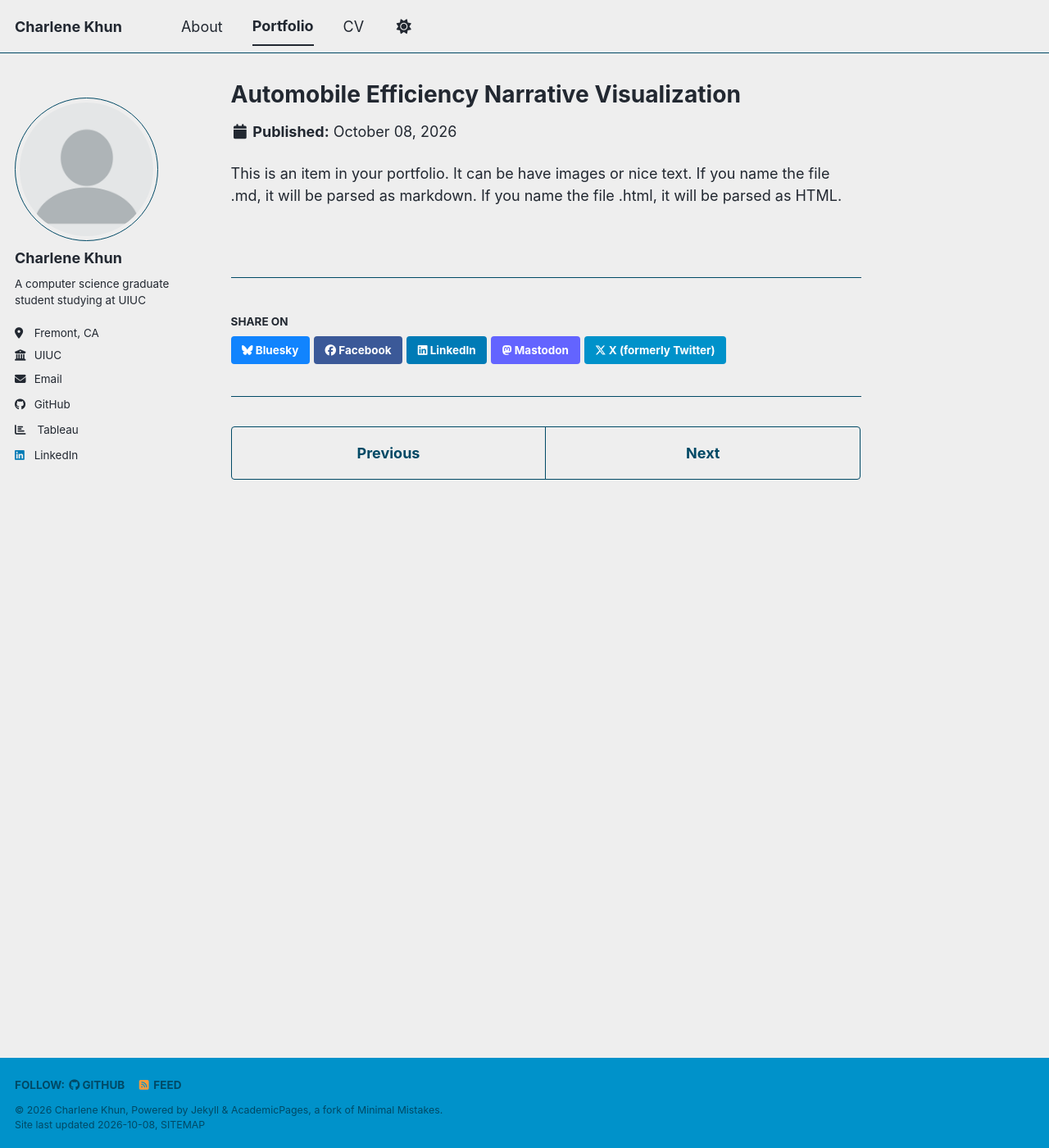
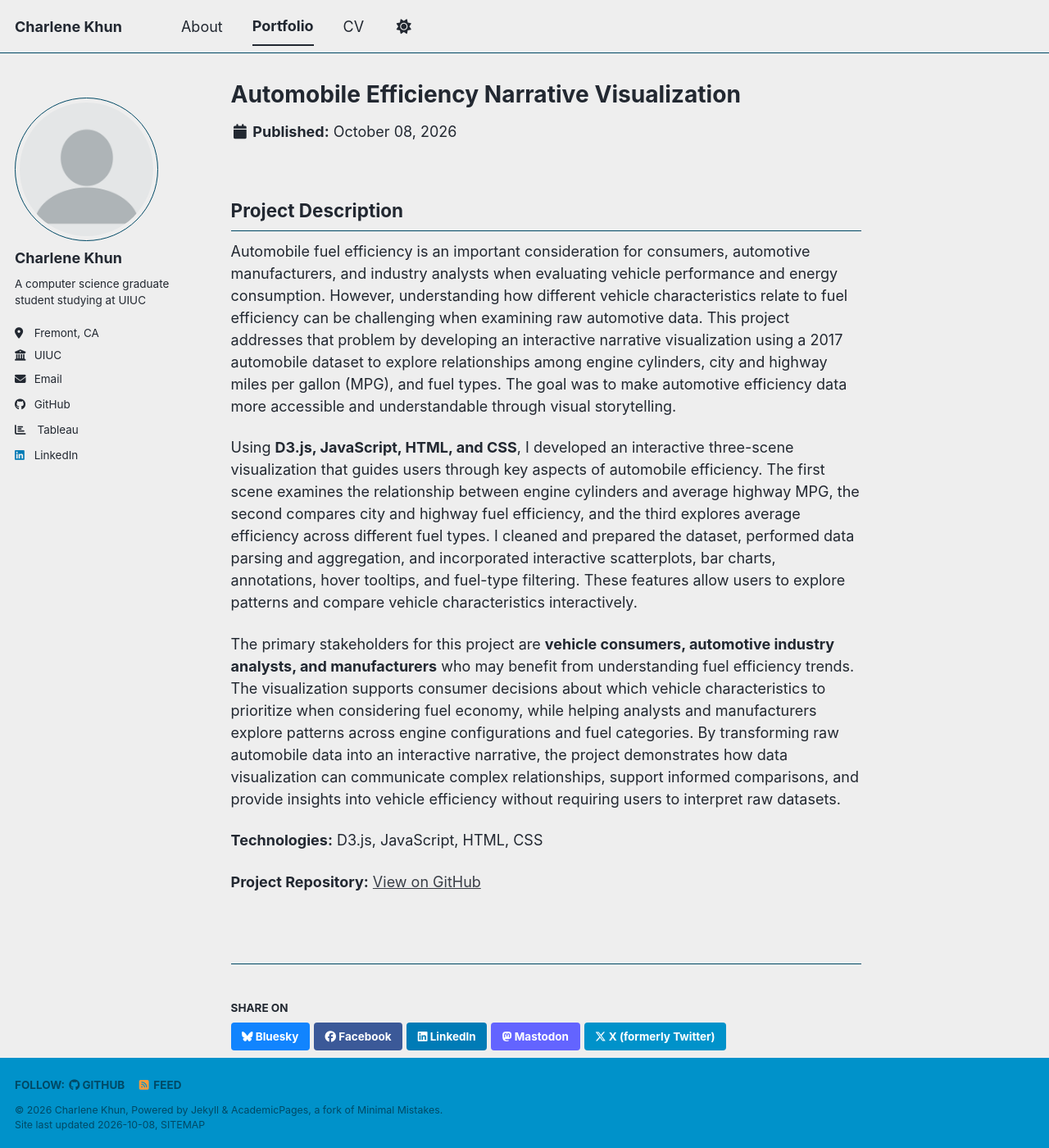
Before and after one commit to charlene-khun/charlene-khun.github.io, a Jekyll site: the page built from _portfolio/portfolio-1.md, in a window 1280 px wide and 1400 px high. Shown: the whole window at 82% size. Built offline with Jekyll 4.4.1, drawn with Linux system fonts in a browser that asks for light colours; a style sheet for code colours, icons or effects is not loaded.

Commit message:
Update portfolio-1.md

```diff
--- a/_portfolio/portfolio-1.md
+++ b/_portfolio/portfolio-1.md
@@ -6,4 +6,14 @@ header:
   teaser: pic1.png
 ---
 
-This is an item in your portfolio. It can be have images or nice text. If you name the file .md, it will be parsed as markdown. If you name the file .html, it will be parsed as HTML.
+## Project Description
+
+Automobile fuel efficiency is an important consideration for consumers, automotive manufacturers, and industry analysts when evaluating vehicle performance and energy consumption. However, understanding how different vehicle characteristics relate to fuel efficiency can be challenging when examining raw automotive data. This project addresses that problem by developing an interactive narrative visualization using a 2017 automobile dataset to explore relationships among engine cylinders, city and highway miles per gallon (MPG), and fuel types. The goal was to make automotive efficiency data more accessible and understandable through visual storytelling.
+
+Using **D3.js, JavaScript, HTML, and CSS**, I developed an interactive three-scene visualization that guides users through key aspects of automobile efficiency. The first scene examines the relationship between engine cylinders and average highway MPG, the second compares city and highway fuel efficiency, and the third explores average efficiency across different fuel types. I cleaned and prepared the dataset, performed data parsing and aggregation, and incorporated interactive scatterplots, bar charts, annotations, hover tooltips, and fuel-type filtering. These features allow users to explore patterns and compare vehicle characteristics interactively.
+
+The primary stakeholders for this project are **vehicle consumers, automotive industry analysts, and manufacturers** who may benefit from understanding fuel efficiency trends. The visualization supports consumer decisions about which vehicle characteristics to prioritize when considering fuel economy, while helping analysts and manufacturers explore patterns across engine configurations and fuel categories. By transforming raw automobile data into an interactive narrative, the project demonstrates how data visualization can communicate complex relationships, support informed comparisons, and provide insights into vehicle efficiency without requiring users to interpret raw datasets.
+
+**Technologies:** D3.js, JavaScript, HTML, CSS
+
+**Project Repository:** [View on GitHub](https://github.com/charlene-khun/Khun416NarrativeVisualizationProject)
```
